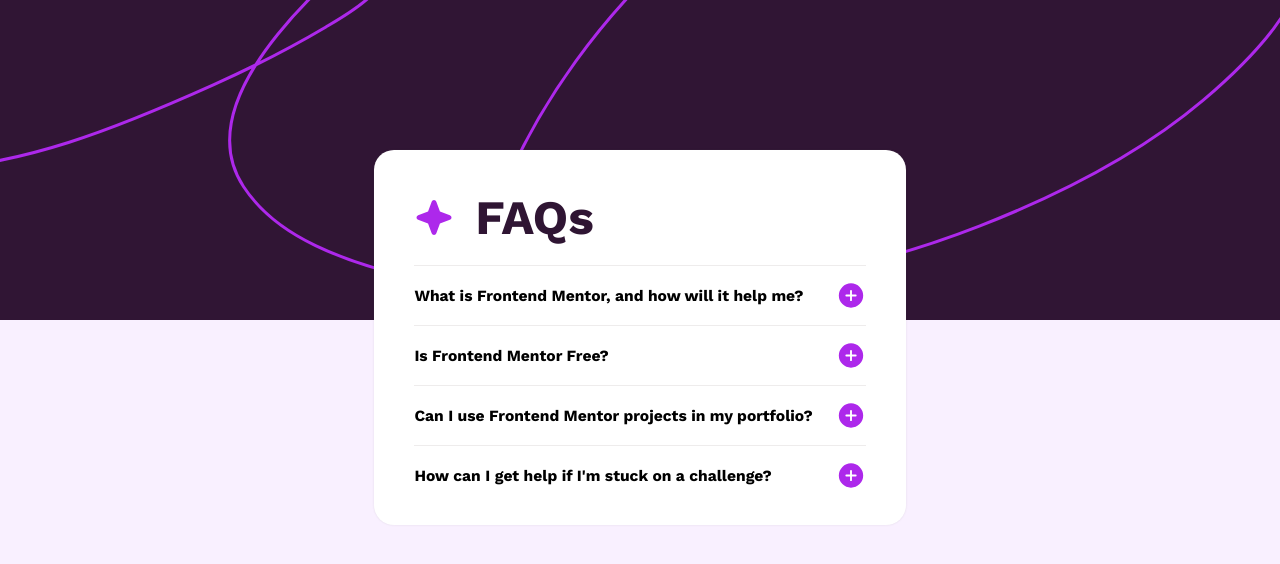
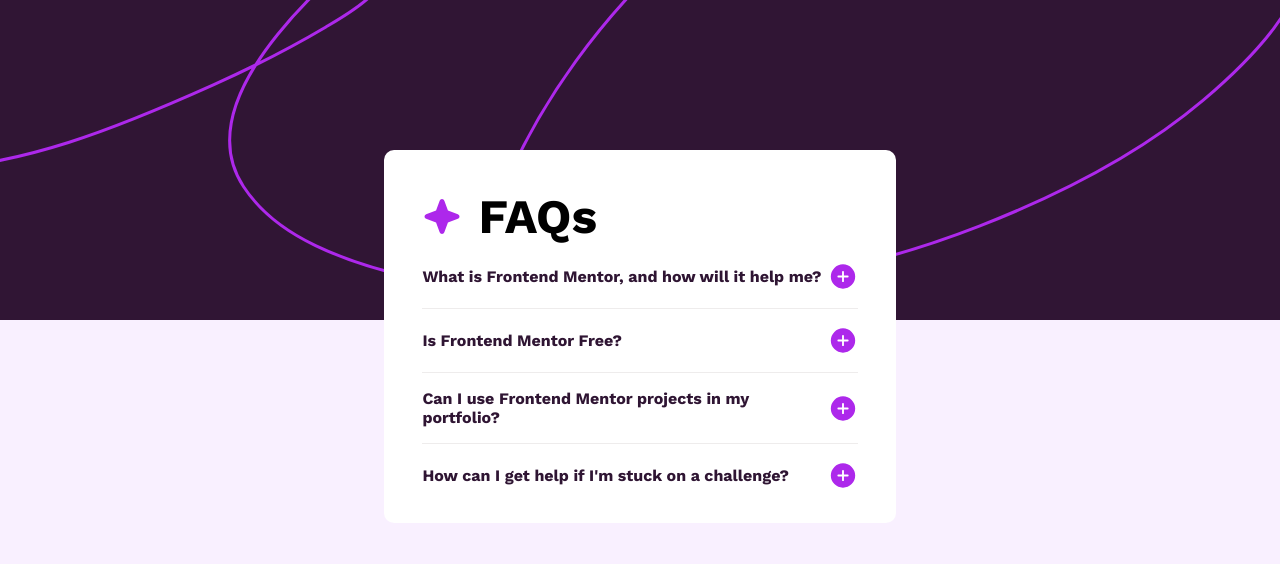
Before and after one commit to Wsimplicio1/faq-accordion-main, a plain HTML site: page index.html in a window 1280 px wide. Both pictures are taken after a click on the button "What is Frontend Mentor, and how will it help me?". Shown: the top 564 px of the page. Drawn offline with nearby package versions, Linux system fonts and the light colour scheme.

Commit message:
final-commit

```diff
--- a/index.html
+++ b/index.html
@@ -10,18 +10,18 @@
 
 <body>
   <main class="faq">
-    <figure>
+    <figure class="head-figure">
       <img src="/images/background-pattern-desktop.svg" alt="">
     </figure>
 
     <div class="container">
-      <div class="title">
+      <div class="title-star">
         <img class="icon-star"  src="/images/icon-star.svg" alt="">
         <h1 class="title-faq">FAQs</h1>
       </div>
 
       <section>
-        <button class="toggle">
+        <button class="toggle toggle-no-border">
           <h3>What is Frontend Mentor, and how will it help me?</h3>
           <img class="icon-plus" src="/images/icon-plus.svg" alt="icone">
         </button>
--- a/script.js
+++ b/script.js
@@ -1,22 +1,21 @@
 let toggles = document.querySelectorAll('.toggle');
-let contentDiv = document.querySelectorAll('.content');
+let contents = document.querySelectorAll('.content');
 let icon = document.querySelectorAll('.icon-plus');
 
 for(let i = 0; i < toggles.length; i++){
-    toggles[i].addEventListener('click', () =>{
-        if(contentDiv[i].style.display === 'none'){
-            contentDiv[i].style.display = 'block';
-            icon[i].src = "/images/icon-minus.svg";
+    toggles[i].addEventListener('click', function(){
+        if(contents[i].style.display === 'none'){
+            contents[i].style.display = 'block';
+            icon[i].src = '/images/icon-minus.svg';
         } else {
-            contentDiv[i].style.display = 'none';
-            icon[i].src = "/images/icon-plus.svg"
-        };
-
-        for(let y = 0; y < contentDiv.length; y++){
-            if(y!=i){
-                contentDiv[y].style.display = 'none';
-                icon[y].src = "/images/icon-plus.svg"
+            contents[i].style.display = 'none';
+            icon[i].src = '/images/icon-plus.svg';
+        }
+        for(let c = 0; c < contents.length; c++){
+            if(c!=i){
+                contents[c].style.display = 'none';
+                icon[c].src = '/images/icon-plus.svg';
             }
-        };
-    });
-};
+        }
+    })
+}
--- a/style.css
+++ b/style.css
@@ -14,74 +14,98 @@ body {
     background-color: hsl(275, 100%, 97%);
 }
 
-/*03------container------*/
+/*03------faq------*/
 .faq {
+    display: flex;
     position: relative;
-    display: flex;
     justify-content: center;
 }
 
-main figure {
+/*03.1------head-figure------*/
+.head-figure{
     position: absolute;
 }
 
+/*03.2------container------*/
 .container {
-    width: 41.5%;
-    padding: 20px 40px;
-    border-radius: 20px;
+    width: 40%;
+    padding: 2.4em 2.4em 1em;
     background-color: white;
     z-index: 1;
+    border-radius: 10px;
     margin-top: 150px;
-    box-shadow: 0px 0px 2px 0px rgba(105, 105, 105, 0.164);
-    color: hsl(292, 42%, 14%);
 }
 
-/*04-------title-container------*/
-.title {
+/*03.2.1------container-title------*/
+.title-star {
     display: flex;
-    padding: 1.2rem 0rem;
+}
+
+.icon-star {
+    margin-right: 1rem;
 }
 
 .title-faq {
     font-size: 3rem;
+    font-weight: 700;
 }
 
-.icon-star {
-    padding-right: 1.3rem;
+/*03.2.2------container-button------*/
+.toggle {
+    width: 100%;
+    padding: 1rem 0;
+    display: flex;
+    align-items: center;
+    justify-content: space-between;
+    text-align: left;
+    background-color: white;
+    color: hsl(292, 42%, 14%);
+    cursor: pointer;
+    border: 1px solid rgb(238, 236, 236);
+    border-bottom: none;
+    border-right: none;
+    border-left: none;
 }
 
-/*05------button-questions------*/
-.toggle {
-    width: 100%;
-    height: 60px;
-    display: flex;
-    justify-content: space-between;
-    align-items: center;
-    border-top: 1px solid rgb(238, 236, 236);
-    border-left: 0px;
-    border-right: 0px;
-    border-bottom: 0px;
-    background-color: white;
-    cursor: pointer;
+.toggle-no-border {
+    border: none;
 }
 
-.toggle h3:hover {
-    color: #E500D7;
-
+.toggle h3{
+    font-size: 1rem;
 }
 
-/*06-------paragraphs------*/
-.content {
-    font-size: 16px;
-    padding: 10px 0px;
-    margin-bottom: 0.8rem;
-    color: hsl(292, 16%, 49%);
-    display: none;
+.toggle:hover {
+   color: #E500D7;
 }
 
-/*07-------responsive------*/
-@media (max-width: 1440px){
+/*03.2.3------container-paragraphs------*/
+.content {
+    font-size: 15px;
+    color:hsl(292, 16%, 49%);
+    display: none;
+    padding-bottom: 1rem;
+}
+
+
+/*04------responsive-layout------*/
+
+@media (max-width: 1440px) {
     body {
         width: auto;
     }
 }
+
+@media (max-width: 921px) {
+    .container {
+        width: 363.6px;
+    }
+
+    .title-faq {
+        font-size: 2.6rem;
+    }
+
+    .toggle h3 {
+        padding-right: 1.4rem;
+    }
+}
```
